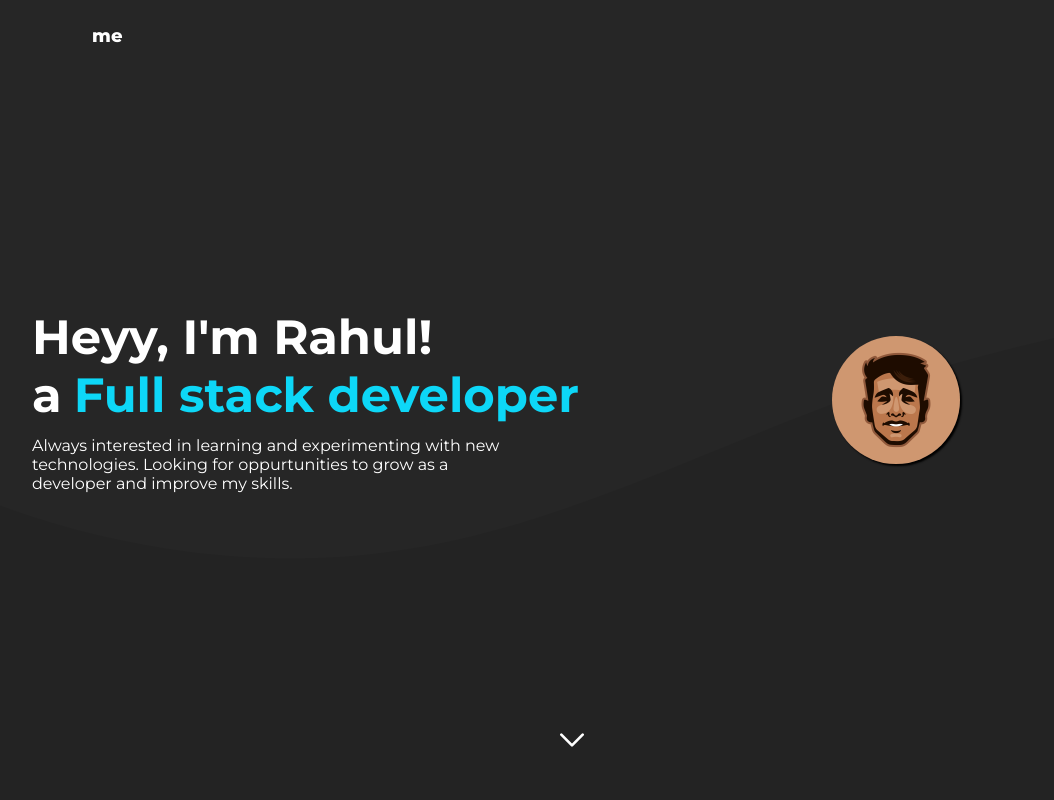
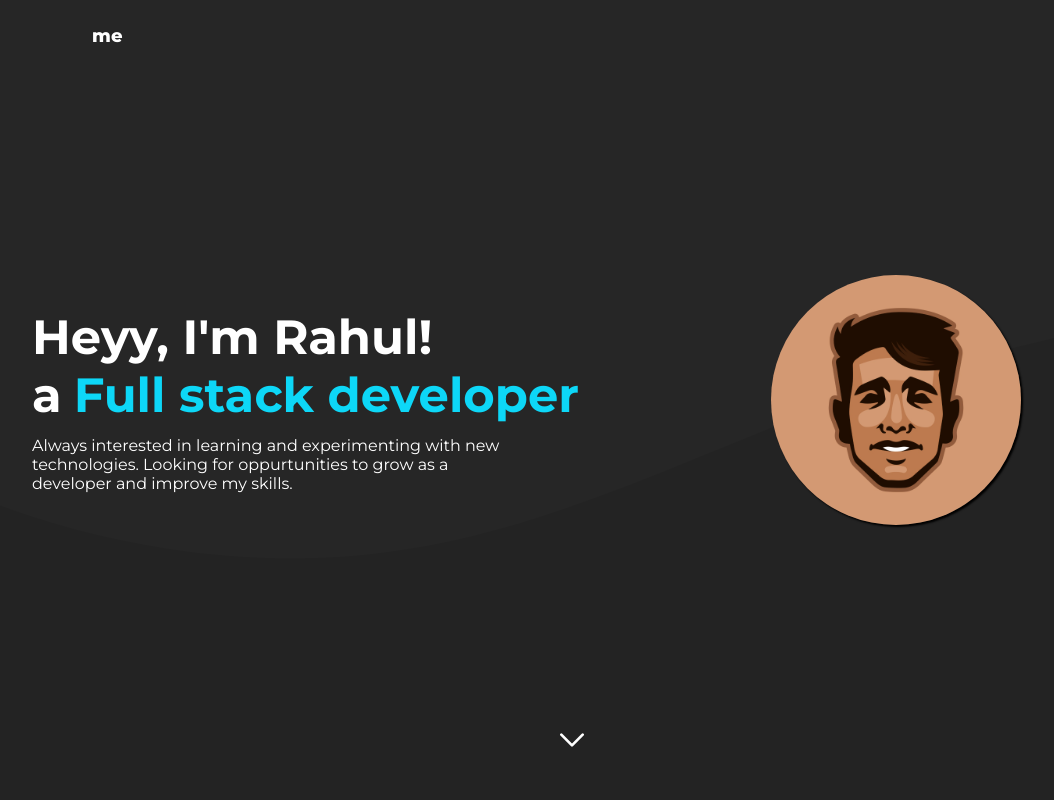
Before and after one commit to hrahul2605/portfolio, a React (Create React App) app: page / in a window 1280 px wide. Shown: the top 800 px of the page, without its empty margins (68-1122 px from the left). Built offline with nearby package versions, Linux system fonts and the light colour scheme.

Commit message:
profile picture update

```diff
--- a/src/Interface/Profile/styles.ts
+++ b/src/Interface/Profile/styles.ts
@@ -60,6 +60,7 @@ export const RightSection = styled(flexibleColDiv)({
 export const Photo = styled.img`
   border-radius: 100%;
   box-shadow: 2px 2px 2px #000000;
+  max-height: 250px;
 `;
 
 export const Blob = styled(TopBlob)`
```
Also changed, not shown: src/Shared/Assets/profile.png.
